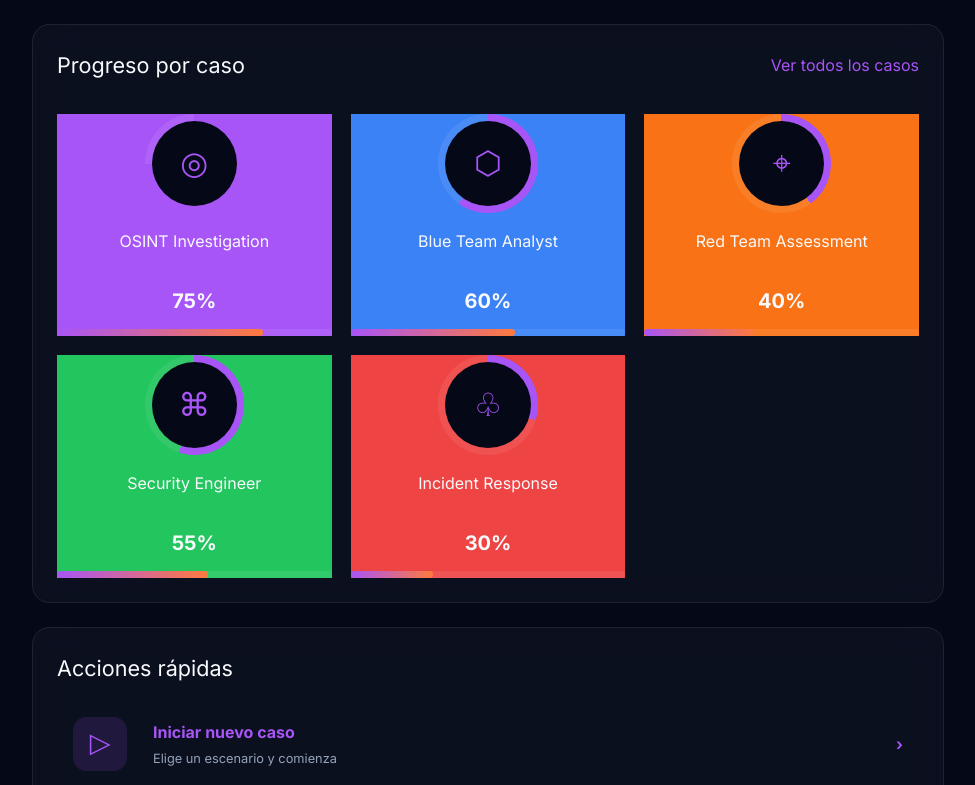
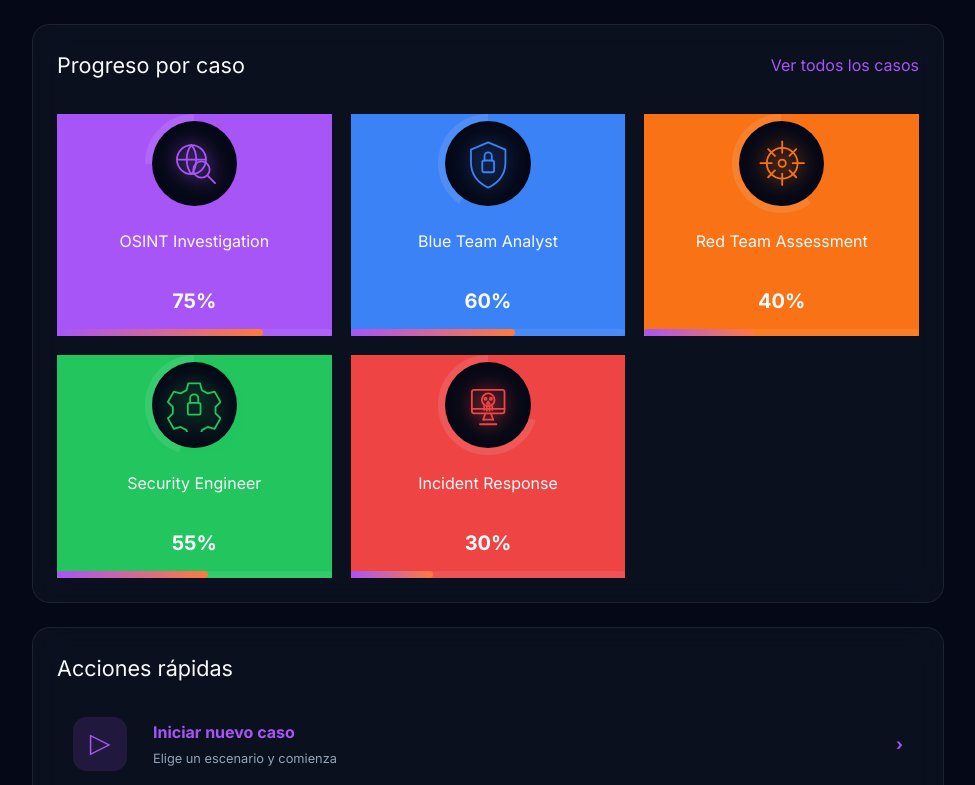
Before and after one commit to SandraDeTena/secureboard-frontend, an Angular app: page /dashboard in a window 1280 px wide. Shown: the part 1455-2240 px from the top of the page, without its empty margins (304-1279 px from the left). Built offline with nearby package versions, Linux system fonts and the light colour scheme.

Commit message:
feat: add dashboard and practical cases pages

```diff
--- a/src/app/layout/sidebar/sidebar.html
+++ b/src/app/layout/sidebar/sidebar.html
@@ -10,6 +10,11 @@
     </a>
 
     <p class="nav-section">CASOS PRÁCTICOS</p>
+
+    <a routerLink="/cases" routerLinkActive="active" class="nav-item">
+      <span class="nav-icon">▱</span>
+      <span>Casos Prácticos</span>
+    </a>
 
     @for (item of caseItems; track item.label) {
       <a [routerLink]="item.route" routerLinkActive="active" class="nav-item">
--- a/src/app/pages/cases/cases.html
+++ b/src/app/pages/cases/cases.html
@@ -82,10 +82,16 @@
 
             @case ('incident') {
               <svg viewBox="0 0 120 120">
-                <rect x="23" y="25" width="74" height="55" rx="5"></rect>
-                <path d="M46 92h28M38 102h44"></path>
-                <circle cx="60" cy="52" r="15"></circle>
-                <path d="M49 67l-9 9M71 67l9 9M50 49h.1M70 49h.1M52 59c5 4 11 4 16 0"></path>
+                <rect x="24" y="26" width="72" height="52" rx="5"></rect>
+                <path d="M24 68h72"></path>
+                <path d="M50 92h20M42 102h36"></path>
+                <path d="M54 78l-5 14M66 78l5 14"></path>
+
+                <circle cx="60" cy="48" r="14"></circle>
+                <circle cx="54" cy="46" r="2.5"></circle>
+                <circle cx="66" cy="46" r="2.5"></circle>
+                <path d="M60 52l-3 5h6l-3-5z"></path>
+                <path d="M51 62v8M57 63v9M63 63v9M69 62v8"></path>
               </svg>
             }
           }
--- a/src/app/pages/dashboard/dashboard.css
+++ b/src/app/pages/dashboard/dashboard.css
@@ -240,7 +240,14 @@
 
 .case-ring-card {
   text-align: center;
+  color: #a855f7;
 }
+
+.case-ring-card.purple { color: #a855f7; }
+.case-ring-card.blue { color: #3b82f6; }
+.case-ring-card.orange { color: #f97316; }
+.case-ring-card.green { color: #22c55e; }
+.case-ring-card.red { color: #ef4444; }
 
 .case-ring {
   --value: 50;
@@ -252,23 +259,39 @@
   border-radius: 50%;
   background:
     linear-gradient(#050816, #050816) padding-box,
-    conic-gradient(#a855f7 calc(var(--value) * 1%), rgba(255, 255, 255, 0.08) 0) border-box;
+    conic-gradient(
+      currentColor calc(var(--value) * 1%),
+      rgba(255, 255, 255, 0.1) 0
+    ) border-box;
   border: 0.45rem solid transparent;
 }
 
-.case-ring span {
-  color: #a855f7;
-  font-size: 2rem;
+.case-ring svg {
+  width: 3.4rem;
+  height: 3.4rem;
+  fill: none;
+  stroke: currentColor;
+  stroke-width: 4;
+  stroke-linecap: round;
+  stroke-linejoin: round;
+  filter: drop-shadow(0 0 10px currentColor);
+}
+
+.case-ring svg * {
+  fill: none;
+  stroke: currentColor;
 }
 
 .case-ring-card h4 {
   min-height: 2.8rem;
   margin: 0;
+  color: #f8fafc;
 }
 
 .case-ring-card strong {
   display: block;
   margin: 0.8rem 0;
+  color: #f8fafc;
   font-size: 1.25rem;
 }
 
@@ -386,4 +409,52 @@
   .case-rings {
     grid-template-columns: repeat(3, 1fr);
   }
+
+  /* FIX ICONOS SVG EN PROGRESO POR CASO */
+
+.case-ring-card.purple {
+  color: #a855f7;
 }
+
+.case-ring-card.blue {
+  color: #3b82f6;
+}
+
+.case-ring-card.orange {
+  color: #f97316;
+}
+
+.case-ring-card.green {
+  color: #22c55e;
+}
+
+.case-ring-card.red {
+  color: #ef4444;
+}
+
+.case-ring {
+  background:
+    linear-gradient(#050816, #050816) padding-box,
+    conic-gradient(
+      currentColor calc(var(--value) * 1%),
+      rgba(255, 255, 255, 0.1) 0
+    ) border-box;
+}
+
+.case-ring svg {
+  width: 3.4rem;
+  height: 3.4rem;
+  fill: none !important;
+  stroke: currentColor !important;
+  stroke-width: 4;
+  stroke-linecap: round;
+  stroke-linejoin: round;
+  filter: drop-shadow(0 0 10px currentColor);
+}
+
+.case-ring svg * {
+  fill: none !important;
+  stroke: currentColor !important;
+}
+
+}
--- a/src/app/pages/dashboard/dashboard.html
+++ b/src/app/pages/dashboard/dashboard.html
@@ -1,4 +1,5 @@
 <section class="dashboard-page">
+  <!-- TARJETAS SUPERIORES -->
   <section class="summary-grid">
     @for (card of summaryCards; track card.label) {
       <article class="summary-card" [class]="card.tone">
@@ -19,10 +20,11 @@
   </section>
 
   <section class="main-grid">
+    <!-- RESUMEN DE ACTIVIDAD -->
     <article class="panel activity-panel">
       <header>
         <h3>Resumen de actividad</h3>
-        <button>Últimos 7 días⌄</button>
+        <button type="button">Últimos 7 días⌄</button>
       </header>
 
       <div class="activity-content">
@@ -44,7 +46,7 @@
         <div class="line-chart">
           <p>Actividad diaria</p>
 
-          <svg viewBox="0 0 360 220" role="img">
+          <svg viewBox="0 0 360 220" role="img" aria-label="Actividad diaria">
             <defs>
               <linearGradient id="lineFill" x1="0" x2="0" y1="0" y2="1">
                 <stop offset="0%" stop-color="#A855F7" stop-opacity="0.42" />
@@ -70,17 +72,23 @@
           </svg>
 
           <div class="days">
-            <span>Lun</span><span>Mar</span><span>Mié</span><span>Jue</span>
-            <span>Vie</span><span>Sáb</span><span>Dom</span>
+            <span>Lun</span>
+            <span>Mar</span>
+            <span>Mié</span>
+            <span>Jue</span>
+            <span>Vie</span>
+            <span>Sáb</span>
+            <span>Dom</span>
           </div>
         </div>
       </div>
     </article>
 
+    <!-- ALERTAS -->
     <article class="panel alerts-panel">
       <header>
         <h3>Alertas recientes</h3>
-        <a>Ver todas</a>
+        <a href="#alerts">Ver todas</a>
       </header>
 
       <div class="alerts-list">
@@ -102,17 +110,67 @@
       </div>
     </article>
 
+    <!-- PROGRESO POR CASO -->
     <article class="panel progress-panel">
       <header>
         <h3>Progreso por caso</h3>
-        <a>Ver todos los casos</a>
+        <a routerLink="/cases">Ver todos los casos</a>
       </header>
 
       <div class="case-rings">
         @for (item of progressCases; track item.name) {
           <article class="case-ring-card" [class]="item.tone">
             <div class="case-ring" [style.--value]="item.value">
-              <span>{{ item.icon }}</span>
+              @switch (item.icon) {
+                @case ('osint') {
+                  <svg viewBox="0 0 120 120" aria-label="OSINT Investigation">
+                    <circle cx="54" cy="52" r="32"></circle>
+                    <path d="M23 52h62M54 20c-14 16-14 48 0 64M54 20c14 16 14 48 0 64"></path>
+                    <circle cx="76" cy="74" r="18"></circle>
+                    <path d="M89 87l17 17"></path>
+                  </svg>
+                }
+
+                @case ('blue') {
+                  <svg viewBox="0 0 120 120" aria-label="Blue Team Analyst">
+                    <path d="M60 14l38 16v28c0 28-17 46-38 56-21-10-38-28-38-56V30l38-16z"></path>
+                    <rect x="47" y="54" width="26" height="26" rx="4"></rect>
+                    <path d="M52 54V44a8 8 0 0116 0v10"></path>
+                  </svg>
+                }
+
+                @case ('red') {
+                  <svg viewBox="0 0 120 120" aria-label="Red Team Assessment">
+                    <circle cx="60" cy="60" r="34"></circle>
+                    <circle cx="60" cy="60" r="8"></circle>
+                    <path d="M60 12v25M60 83v25M12 60h25M83 60h25"></path>
+                    <path d="M29 29l15 15M76 76l15 15M91 29L76 44M44 76L29 91"></path>
+                  </svg>
+                }
+
+                @case ('engineer') {
+                  <svg viewBox="0 0 120 120" aria-label="Security Engineer">
+                    <path d="M47 12h26l4 15 13 7 15-4 13 23-11 11v14l11 11-13 23-15-4-13 7-4 15H47l-4-15-13-7-15 4L2 89l11-11V64L2 53l13-23 15 4 13-7 4-15z"></path>
+                    <rect x="46" y="55" width="28" height="26" rx="4"></rect>
+                    <path d="M51 55V45a9 9 0 0118 0v10"></path>
+                  </svg>
+                }
+
+                @case ('incident') {
+                  <svg viewBox="0 0 120 120">
+                    <rect x="24" y="26" width="72" height="52" rx="5"></rect>
+                    <path d="M24 68h72"></path>
+                    <path d="M50 92h20M42 102h36"></path>
+                    <path d="M54 78l-5 14M66 78l5 14"></path>
+
+                    <circle cx="60" cy="48" r="14"></circle>
+                    <circle cx="54" cy="46" r="2.5"></circle>
+                    <circle cx="66" cy="46" r="2.5"></circle>
+                    <path d="M60 52l-3 5h6l-3-5z"></path>
+                    <path d="M51 62v8M57 63v9M63 63v9M69 62v8"></path>
+                  </svg>
+                }
+              }
             </div>
 
             <h4>{{ item.name }}</h4>
@@ -126,12 +184,17 @@
       </div>
     </article>
 
+    <!-- ACCIONES RÁPIDAS -->
     <aside class="side-column">
       <article class="panel quick-panel">
         <h3>Acciones rápidas</h3>
 
         @for (action of quickActions; track action.title) {
-          <button class="quick-action" [class]="action.tone">
+          <a
+            class="quick-action"
+            [class]="action.tone"
+            [routerLink]="action.route"
+          >
             <span>{{ action.icon }}</span>
 
             <div>
@@ -140,12 +203,13 @@
             </div>
 
             <b>›</b>
-          </button>
+          </a>
         }
       </article>
     </aside>
   </section>
 
+  <!-- CTA INFERIOR -->
   <article class="cta-panel">
     <div class="cta-icon">◆</div>
 
@@ -154,6 +218,6 @@
       <p>Completa casos, gana puntos y demuestra tu talento en ciberseguridad.</p>
     </div>
 
-    <button>Explorar casos →</button>
+    <a routerLink="/cases">Explorar casos →</a>
   </article>
 </section>
--- a/src/app/pages/dashboard/dashboard.ts
+++ b/src/app/pages/dashboard/dashboard.ts
@@ -1,8 +1,11 @@
 import { Component } from '@angular/core';
+import { RouterLink } from '@angular/router';
 
 @Component({
   selector: 'app-dashboard',
-  imports: [],
+  imports: [
+    RouterLink,
+  ],
   templateUrl: './dashboard.html',
   styleUrl: './dashboard.css',
 })
@@ -78,31 +81,33 @@ export class Dashboard {
   ];
 
   progressCases = [
-    { icon: '◎', name: 'OSINT Investigation', value: 75, tone: 'purple' },
-    { icon: '⬡', name: 'Blue Team Analyst', value: 60, tone: 'blue' },
-    { icon: '⌖', name: 'Red Team Assessment', value: 40, tone: 'orange' },
-    { icon: '⌘', name: 'Security Engineer', value: 55, tone: 'green' },
-    { icon: '♧', name: 'Incident Response', value: 30, tone: 'red' },
+    { icon: 'osint', name: 'OSINT Investigation', value: 75, tone: 'purple' },
+    { icon: 'blue', name: 'Blue Team Analyst', value: 60, tone: 'blue' },
+    { icon: 'red', name: 'Red Team Assessment', value: 40, tone: 'orange' },
+    { icon: 'engineer', name: 'Security Engineer', value: 55, tone: 'green' },
+    { icon: 'incident', name: 'Incident Response', value: 30, tone: 'red' },
   ];
-
   quickActions = [
   {
     icon: '▷',
     title: 'Iniciar nuevo caso',
     text: 'Elige un escenario y comienza',
     tone: 'purple',
+    route: '/cases',
   },
   {
     icon: '▦',
     title: 'Ver todos los casos',
     text: 'Explora todos los escenarios disponibles',
     tone: 'blue',
+    route: '/cases',
   },
   {
     icon: '▱',
     title: 'Ir a mi portfolio',
     text: 'Gestiona tus proyectos y logros',
     tone: 'orange',
+    route: '/portfolio',
   },
   ];
 }
```
Lines whose indentation alone changed are shown as unchanged.
